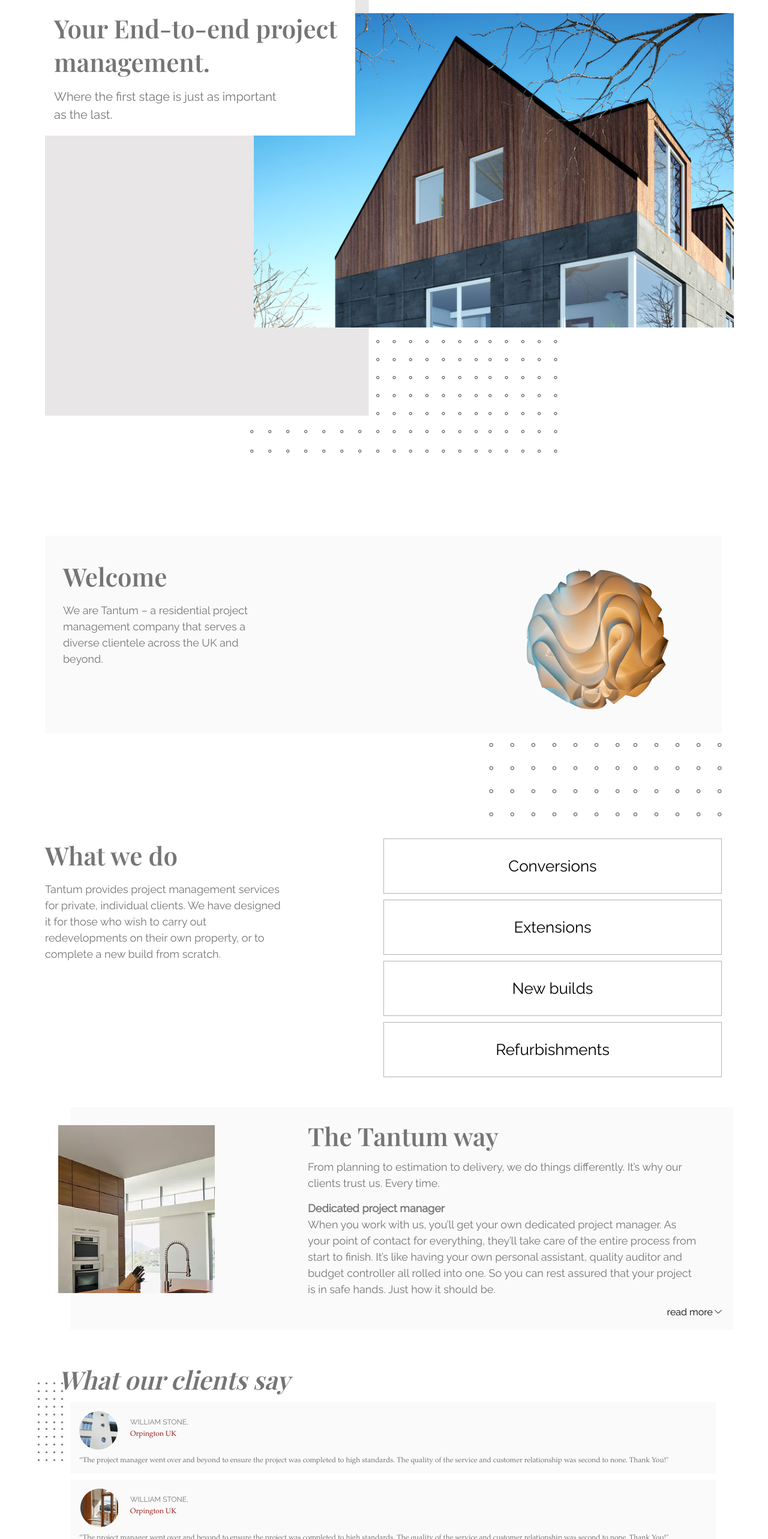
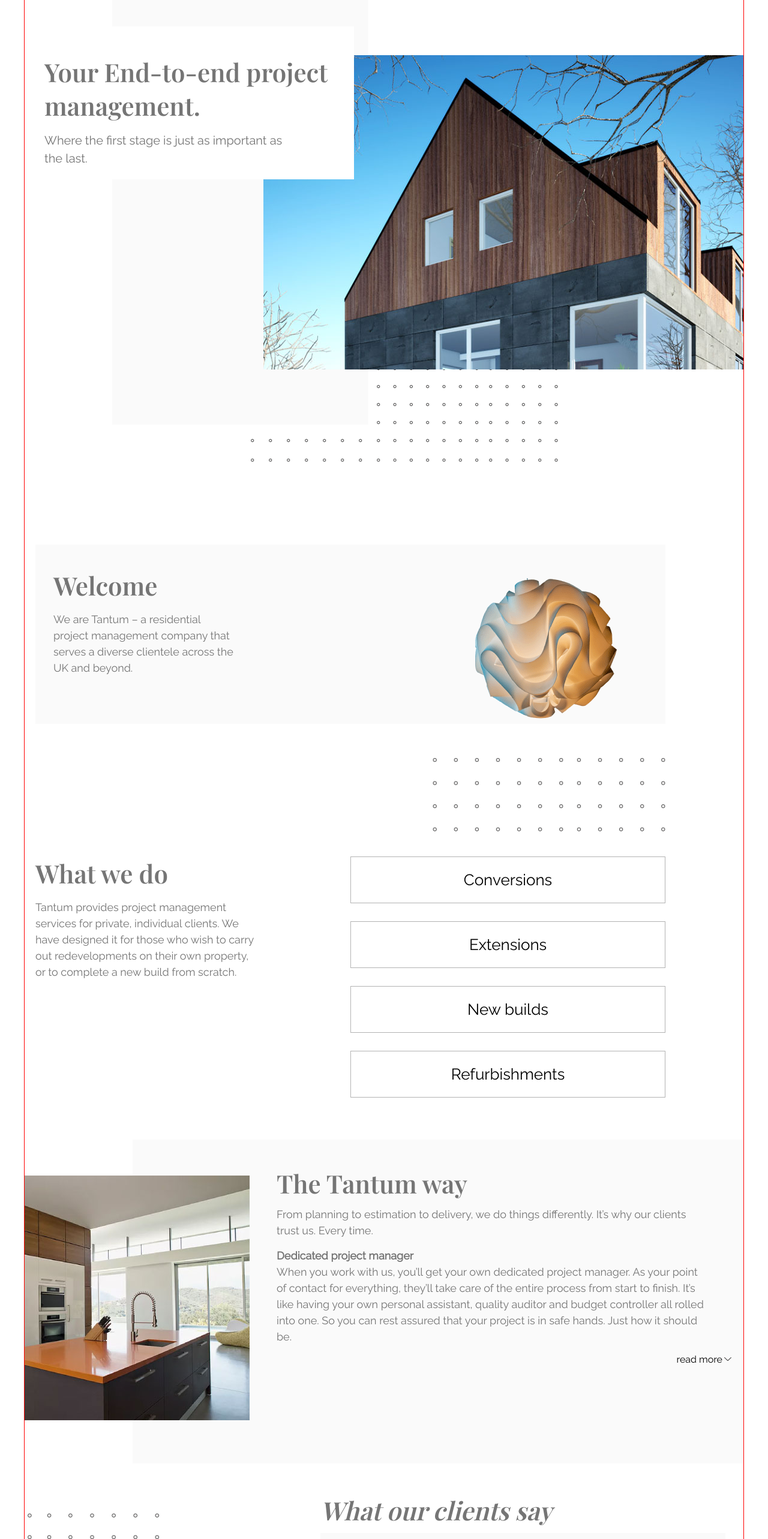
Before and after one commit to afi-arif/tantum-pm, a React app: page /Home in a window 1280 px wide. Shown: the part 234-2800 px from the top of the page at 60% size. Built offline with nearby package versions, Linux system fonts and the light colour scheme.

Commit message:
home page fine tune done

```diff
--- a/src/components/page-home/home.style.scss
+++ b/src/components/page-home/home.style.scss
@@ -194,7 +194,7 @@
 }
 
 
-@media screen and (min-width:768px){
+@media screen and (min-width:768px) and (max-width:1023px){
 
     .tantum-block{
         h2{
@@ -206,6 +206,7 @@
     }
     .tantum-block.winter-house{
         margin-bottom: 4.4rem;
+        margin-left: 13rem;
         background-image:
         url("./../../images/large/tantum-winter-home.jpg"),
         url("./../../images/medium/tantum-dotts-house.png"),
@@ -290,28 +291,37 @@
         }
     }
     .tantum-block.winter-house{
+        margin-top: 1.4rem;
         margin-bottom: 13.6rem;
         background-image:
         url("./../../images/large/tantum-winter-home.jpg"),
         url("./../../images/large/tantum-dotts-house.png"),
-        linear-gradient(90deg,#e8e6e6 100%, rgba(0,212,255,0) 0%);
-        background-position: right 6.5rem, right 46% bottom, 0  0;
+        linear-gradient(90deg, rgba(2,0,36,0) 0%, rgba(9,9,121,0) 23%, rgba(250,250,250,1) 0%);
+        background-position: right 12rem, right 46% bottom, 0  0;
         background-size: auto, auto, 47% 92%;
         height: 80rem;
 
+        h2{
+            padding-top: 2.8rem;
+        }
+
+        p,h2{
+            margin-left: 0rem;
+        }
+
         .content{
-            top: 4.2rem;
+            top: 7.2rem;
             p{
                 font-size: 2rem;
             }
         }
     }
     .tantum-block.welcome{
-        margin-bottom: 3rem;
+        margin-bottom: 4rem;
+        margin-right: 13rem;
         .content{
             padding: 4rem 0 6.5em 3rem;
             background: #fafafa url("./../../images/large/home-hall-light.png") no-repeat 90% 5.6rem;
-            height: 33rem;
             h2{
                 margin-bottom: 1.5rem;
             }
@@ -321,12 +331,13 @@
             }
         }
         .pattern{
-            background: url("./../../images/large/tantum-dotts-squre.png") no-repeat right top;
-            height: 13rem;
+            background: url("./../../images/large/tantum-dotts-squre.png") no-repeat right bottom;
+            height: 16.6rem;
         }
     }
     .tantum-block.what-we-do{
         margin-bottom: 4rem;
+        margin-right: 13rem;
 
         h2{
             margin-bottom: 1.5rem;
@@ -338,17 +349,28 @@
 
         div:last-child{
             a{
-                padding: 3rem 0;
+                padding: 2.3rem 0;
                 font-size: 2.6rem;
+                margin-bottom: 3rem;
             }
 
         }
     }
     .tantum-block.tantum-way{
-        margin-bottom: 5.5rem;
-        padding-left: 39.6rem;
+        margin-bottom: 5rem;
+        margin-left: 0;
+        padding-top: 4.5rem;
+        min-height: 54rem;
+        background: linear-gradient(90deg, rgba(2,0,36,0) 0%, rgba(9,9,121,0) 15%,rgba(250,250,250,1) 0%);
+        .content{
+            padding-left: 30rem;
+        }
         .show-case{
-            background: url("./../../images/large/tantum-moduler-kitchen.jpg") no-repeat;
+            background: url("./../../images/large/tantum-moduler-kitchen.jpg") no-repeat left 0;
+            left: 0;
+            top:6rem;
+            width: 37.5rem;
+            height: 40.8rem;
         }
 
         p{
@@ -367,4 +389,48 @@
             }
         }
     }
+
+    .tantum-block.tantum-clients{
+        margin:0;
+        margin-right: 3rem;
+        padding-left: 4rem;
+        margin-bottom: 3.5rem;
+        background: url("./../../images/large/tantum-dotts-rectangle.png")  no-repeat 0.5rem 3.3rem;
+        h2{
+            margin-bottom: 1rem;
+            font-style: italic;
+            padding-left:45.3rem;
+        }
+        .content{
+            padding-left:45.3rem;
+            .feedback{
+
+                padding: 2rem;
+                font-size: 1.6rem;
+                margin-bottom: 2rem;
+
+                .imag-icon{
+                    flex-basis: 10rem;
+                    height: 10rem;
+                    margin-right: 2.5rem;
+                }
+
+                .imag-icon.icon1{
+                    background: url("./../../images/large/tantum-multi-story.png") no-repeat;
+                }
+                .imag-icon.icon2{
+                    background: url("./../../images/large/tantum-home-window.png") no-repeat;
+                }
+                .imag-icon.icon3{
+                    background: url("./../../images/large/tantum-home-sofa.png") no-repeat;
+                }
+
+                .comment{
+                    padding-left: 12.5rem;
+                    position: relative;
+                    top:-2rem;
+                }
+            }
+        }
+    }
 }
--- a/src/styles/global.scss
+++ b/src/styles/global.scss
@@ -148,6 +148,8 @@
         display: none;
     }
     header{
+        padding-right: 0;
+        padding-left: 13rem;
         .tantum-logo{
             padding: 7rem 6rem;
         }
--- a/src/styles/layout.scss
+++ b/src/styles/layout.scss
@@ -18,11 +18,12 @@
 }
 
 .tantum-wrapper{
-    max-width: 116.6rem;
+    max-width: 120rem;
     margin:0 auto;
     display: grid;
     min-height: 100vh;
     grid-template-rows: auto 1fr auto;
+    border: 1px solid red;
 }
 
 @media screen and (max-width:375px){
```
